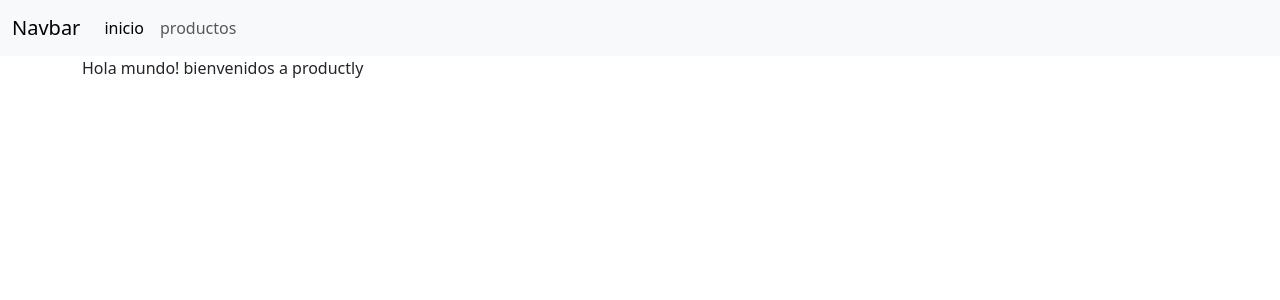
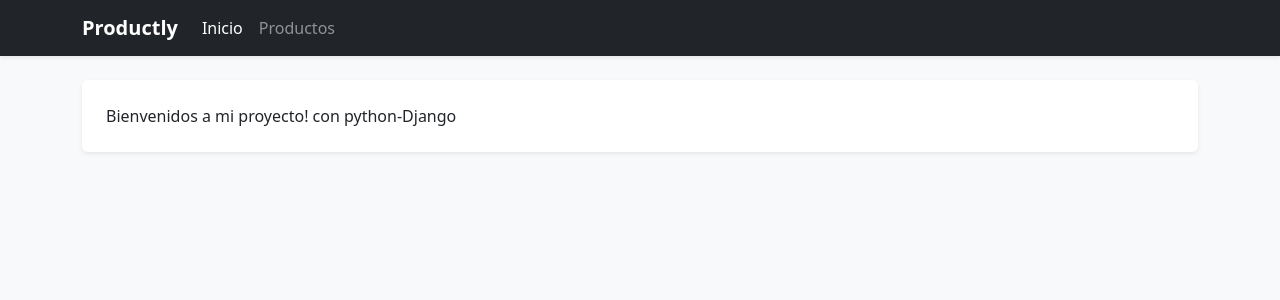
Before and after one commit to ElHomie663/django-Learning, a Django app: page / in a window 1280 px wide. Shown: the top 300 px of the page. Run offline with Django 5.2, Linux system fonts and the light colour scheme.

Commit message:
Update  base.html

```diff
--- a/django/productos/templates/inicio.html
+++ b/django/productos/templates/inicio.html
@@ -2,5 +2,5 @@
 
 
 {% block content %}
-    Hola mundo! bienvenidos a productly
+    Bienvenidos a mi proyecto! con python-Django
 {% endblock content %}
--- a/django/templates/base.html
+++ b/django/templates/base.html
@@ -9,33 +9,35 @@
         integrity="sha384-sRIl4kxILFvY47J16cr9ZwB07vP4J8+LH7qKQnuqkuIAvNWLzeN8tE5YBujZqJLB" crossorigin="anonymous">
 </head>
 
-<body>
-    <nav class="navbar navbar-expand-lg bg-body-tertiary">
-  <div class="container-fluid">
-    <a class="navbar-brand" href="#">Navbar</a>
-    <button class="navbar-toggler" type="button" data-bs-toggle="collapse" data-bs-target="#navbarNav" aria-controls="navbarNav" aria-expanded="false" aria-label="Toggle navigation">
+<body class="bg-light">
+   <nav class="navbar navbar-expand-lg navbar-dark bg-dark mb-4 shadow-sm">
+    <div class="container">
+        <a class="navbar-brand fw-bold text-white" href="#">Productly</a>
+        <button class="navbar-toggler" type="button" data-bs-toggle="collapse" data-bs-target="#navbarNav">
             <span class="navbar-toggler-icon"></span>
         </button>
         <div class="collapse navbar-collapse" id="navbarNav">
             <ul class="navbar-nav">
                 <li class="nav-item">
-          <a class="nav-link active" aria-current="page" href="{% url "inicio" %}">inicio</a>
+                    <a class="nav-link active text-white" href="{% url 'productos:index' %} ">Inicio</a>
                 </li>
                 <li class="nav-item">
-          <a class="nav-link" href="{% url "productos:index" %}">productos</a>
+                    <a class="nav-link text-white-50" href="{% url 'productos:index' %}">Productos</a>
                 </li>
             </ul>
         </div>
     </div>
 </nav>
+
+    <!-- Contenedor principal para las vistas de Django -->
     <div class="container">
+        <div class="card shadow-sm border-0 p-4">
             {% block content %}
-
             {% endblock %}
         </div>
-    <script src="https://cdn.jsdelivr.net/npm/bootstrap@5.3.8/dist/js/bootstrap.bundle.min.js"
-        integrity="sha384-FKyoEForCGlyvwx9Hj09JcYn3nv7wiPVlz7YYwJrWVcXK/BmnVDxM+D2scQbITxI"
-        crossorigin="anonymous"></script>
+    </div>
+
+    <!-- Script de Bootstrap -->
+    <script src="https://cdn.jsdelivr.net/npm/bootstrap@5.3.8/dist/js/bootstrap.bundle.min.js" crossorigin="anonymous"></script>
 </body>
-
 </html>
```
Also changed, not shown: 2 other files. Lines whose indentation alone changed are shown as unchanged.
